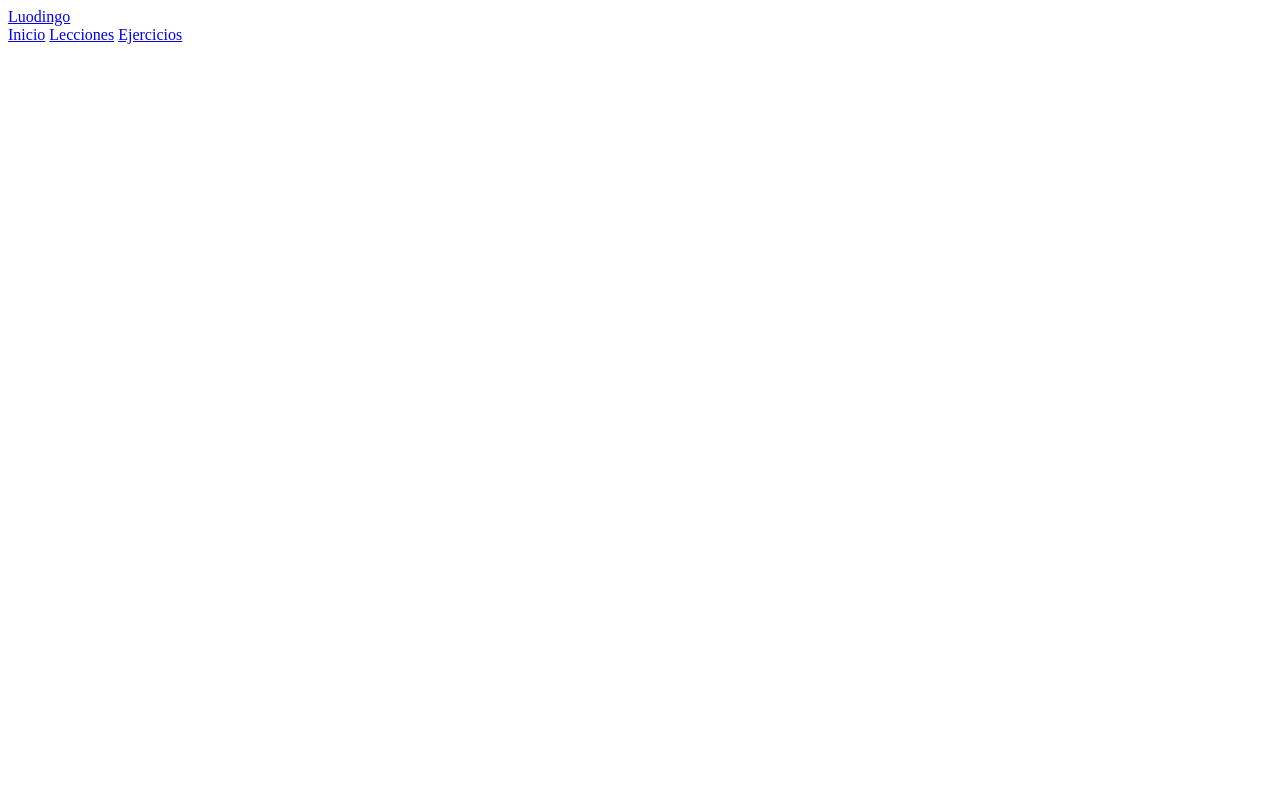
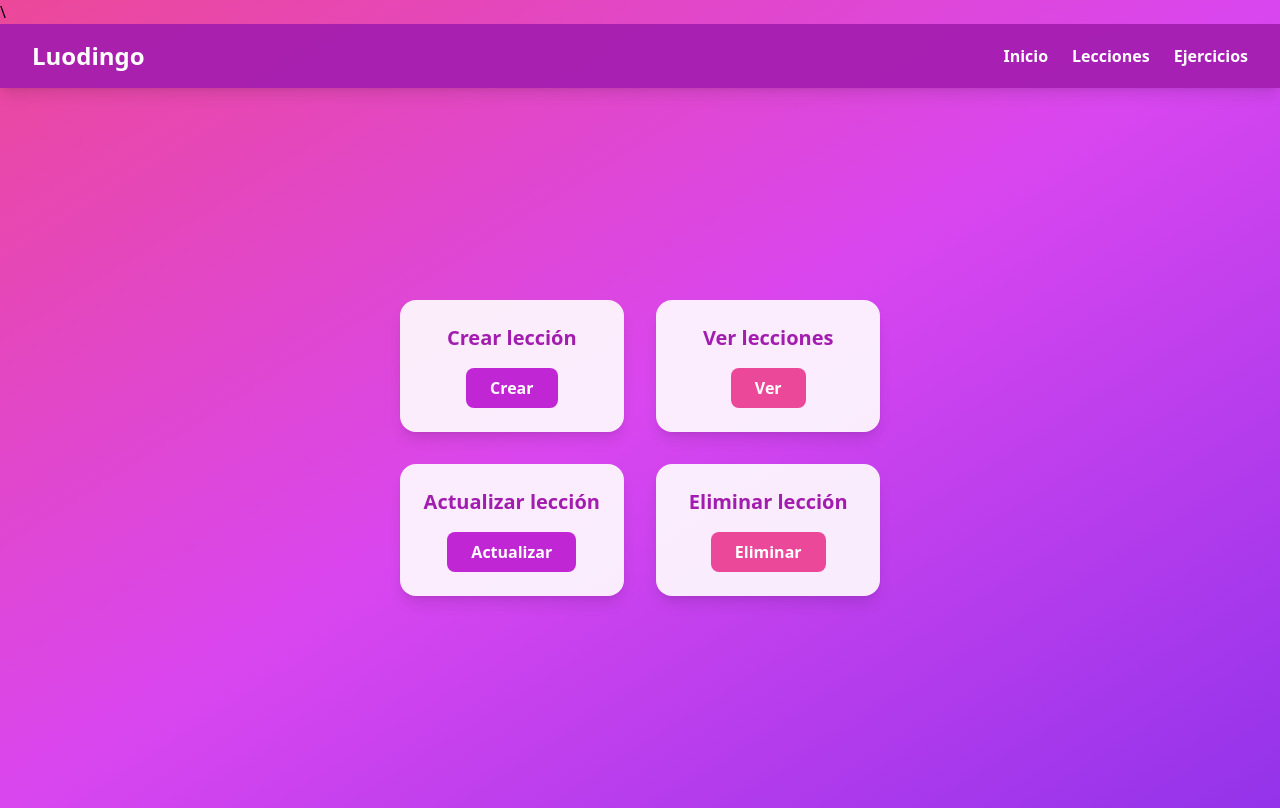
Before and after one commit to gabarhdz/sistema-idiomas, a website: page public/lessons.html in a window 1280 px wide. Drawn offline with nearby package versions, Linux system fonts and the light colour scheme.

Commit message:
add headers

```diff
--- a/public/lessons.html
+++ b/public/lessons.html
@@ -1,11 +1,14 @@
-<!DOCTYPE html>
+\<!DOCTYPE html>
 <html lang="en">
+
 <head>
     <meta charset="UTF-8">
     <meta name="viewport" content="width=device-width, initial-scale=1.0">
-    <title>Document</title>
+    <title>Lecciones - Luodingo</title>
+    <script src="https://cdn.tailwindcss.com"></script>
 </head>
-<body>
+
+<body class="bg-gradient-to-br from-pink-500 via-fuchsia-500 to-purple-600 min-h-screen">
     <header class="bg-fuchsia-700 bg-opacity-90 shadow-lg py-4 px-8 flex justify-between items-center">
         <a href="home.html" class="text-2xl font-extrabold text-white hover:text-pink-200 transition">Luodingo</a>
         <nav class="flex gap-6">
@@ -14,5 +17,43 @@
             <a href="exercises.html" class="text-white font-semibold hover:text-pink-200 transition">Ejercicios</a>
         </nav>
     </header>
+
+    <main class="flex items-center justify-center min-h-[calc(100vh-80px)] py-8">
+        <div class="grid grid-cols-1 md:grid-cols-2 gap-8 max-w-4xl mx-auto px-4">
+            <!-- Crear lección -->
+            <div class="bg-white bg-opacity-90 rounded-2xl shadow-lg p-6 flex flex-col items-center">
+                <h2 class="text-xl font-bold text-fuchsia-700 mb-4">Crear lección</h2>
+                <button
+                    class="bg-fuchsia-600 hover:bg-fuchsia-700 text-white font-bold py-2 px-6 rounded-lg transition duration-200">
+                    Crear
+                </button>
+            </div>
+            <!-- Ver lecciones -->
+            <div class="bg-white bg-opacity-90 rounded-2xl shadow-lg p-6 flex flex-col items-center">
+                <h2 class="text-xl font-bold text-fuchsia-700 mb-4">Ver lecciones</h2>
+                <button
+                    class="bg-pink-500 hover:bg-pink-600 text-white font-bold py-2 px-6 rounded-lg transition duration-200">
+                    Ver
+                </button>
+            </div>
+            <!-- Actualizar lección -->
+            <div class="bg-white bg-opacity-90 rounded-2xl shadow-lg p-6 flex flex-col items-center">
+                <h2 class="text-xl font-bold text-fuchsia-700 mb-4">Actualizar lección</h2>
+                <button
+                    class="bg-fuchsia-600 hover:bg-fuchsia-700 text-white font-bold py-2 px-6 rounded-lg transition duration-200">
+                    Actualizar
+                </button>
+            </div>
+            <!-- Eliminar lección -->
+            <div class="bg-white bg-opacity-90 rounded-2xl shadow-lg p-6 flex flex-col items-center">
+                <h2 class="text-xl font-bold text-fuchsia-700 mb-4">Eliminar lección</h2>
+                <button
+                    class="bg-pink-500 hover:bg-pink-600 text-white font-bold py-2 px-6 rounded-lg transition duration-200">
+                    Eliminar
+                </button>
+            </div>
+        </div>
+    </main>
 </body>
+
 </html>
```
Also changed, not shown: public/exercises.html (+5 -3 lines), public/home.html (+5 -3 lines).
